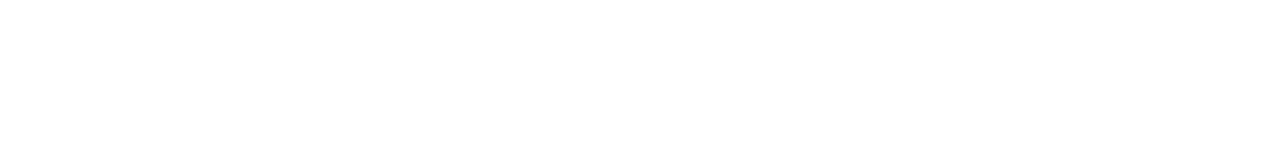
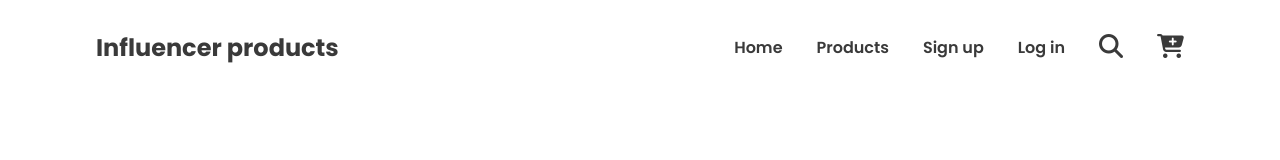
Before and after one commit to dev-tanvirtonmoy/influencer-gear, a plain HTML site: page index.html in a window 1280 px wide. Drawn offline with Linux system fonts and the light colour scheme.

Commit message:
Added navbar to the landing page

```diff
--- a/css/responsive.css
+++ b/css/responsive.css
@@ -1,5 +1,12 @@
 /* Mobile view responsive start from here */
 @media only screen and (max-width: 576px) {
-
+    header nav {
+        flex-direction: column;
+        gap: 16px;
+    }
+    header nav .nav-links {
+        flex-direction: column;
+        gap: 17px;
+    }
 }
 /* Mobile view responsive end here */
--- a/css/style.css
+++ b/css/style.css
@@ -1,5 +1,62 @@
+/* "Poppins" font imported from fonts.google.com */
+@import url("https://fonts.googleapis.com/css2?family=Poppins:ital,wght@0,100;0,200;0,300;0,400;0,500;0,600;0,700;0,800;0,900;1,100;1,200;1,300;1,400;1,500;1,600;1,700;1,800;1,900&display=swap");
+
+/* Common CSS for entire project */
 * {
-    padding: 0;
-    margin: 0;
-    box-sizing: border-box;
+  padding: 0;
+  margin: 0;
+  box-sizing: border-box;
 }
+body,
+html {
+  overflow-x: hidden;
+  scroll-behavior: smooth;
+  font-family: "Poppins", serif;
+}
+img {
+  display: flex;
+}
+ul,
+ol,
+li {
+  list-style: none;
+}
+a,
+a:hover {
+  text-decoration: none;
+}
+
+/* Shared CSS for entire project */
+.container {
+  max-width: 1200px;
+  margin-inline: auto;
+  width: 85%;
+}
+
+
+/* Navbar part CSS start from here */
+nav{
+  display: flex;
+  align-items: center;
+  justify-content: space-between;
+  padding: 30px 0;
+}
+nav .logo {
+  font-size: 1.5rem;
+  font-weight: 700;
+  color: #3A3A3A;
+}
+nav .nav-links {
+  display: flex;
+  gap: 34px;
+  align-items: center;
+}
+nav .nav-links li a{
+  color: #3A3A3A;
+  font-size: 1rem;
+  font-weight: 600;
+}
+nav .nav-links li a i{
+  font-size: 24px;
+}
+/* Navbar part CSS end here */
--- a/index.html
+++ b/index.html
@@ -1,29 +1,44 @@
 <!DOCTYPE html>
 <html lang="en">
-<head>
-    <meta charset="UTF-8">
-    <meta name="viewport" content="width=device-width, initial-scale=1.0">
+  <head>
+    <meta charset="UTF-8" />
+    <meta name="viewport" content="width=device-width, initial-scale=1.0" />
     <title>Influencer Gear | Landing page</title>
-    <link rel="stylesheet" href="./css/style.css">
-    <link rel="stylesheet" href="./css/responsive.css">
-</head>
-<body>
+    <link
+      rel="stylesheet"
+      href="https://cdnjs.cloudflare.com/ajax/libs/font-awesome/6.7.2/css/all.min.css"
+      integrity="sha512-Evv84Mr4kqVGRNSgIGL/F/aIDqQb7xQ2vcrdIwxfjThSH8CSR7PBEakCr51Ck+w+/U6swU2Im1vVX0SVk9ABhg=="
+      crossorigin="anonymous"
+      referrerpolicy="no-referrer"
+    />
+    <link rel="stylesheet" href="./css/style.css" />
+    <link rel="stylesheet" href="./css/responsive.css" />
+  </head>
+  <body>
     <!-- Header section start from here -->
-     <header>
-
-     </header>
+    <header class="container">
+      <!-- Navbar part HTML start from here -->
+      <nav>
+        <a href="#" class="logo">Influencer products</a>
+        <ul class="nav-links">
+          <li><a href="#">Home</a></li>
+          <li><a href="#">Products</a></li>
+          <li><a href="#">Sign up</a></li>
+          <li><a href="#">Log in</a></li>
+          <li><a href="#"><i class="fa-solid fa-magnifying-glass"></i></a></li>
+          <li><a href="#"><i class="fa-solid fa-cart-plus"></i></a></li>
+        </ul>
+      </nav>
+      <!-- Navbar part HTML end here -->
+    </header>
     <!-- Header section end here -->
 
     <!-- Main start from here -->
-     <main>
-
-     </main>
+    <main></main>
     <!-- Main end here -->
 
     <!-- Footer part start from here -->
-     <footer>
-
-     </footer>
+    <footer></footer>
     <!-- Footer part end here -->
-</body>
+  </body>
 </html>
```
